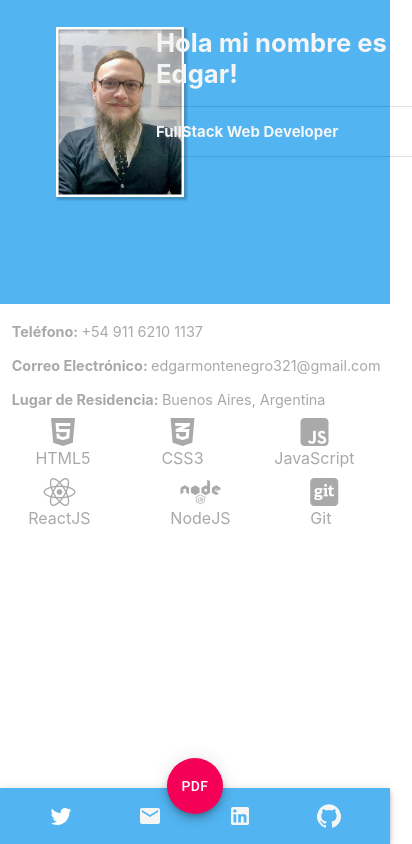
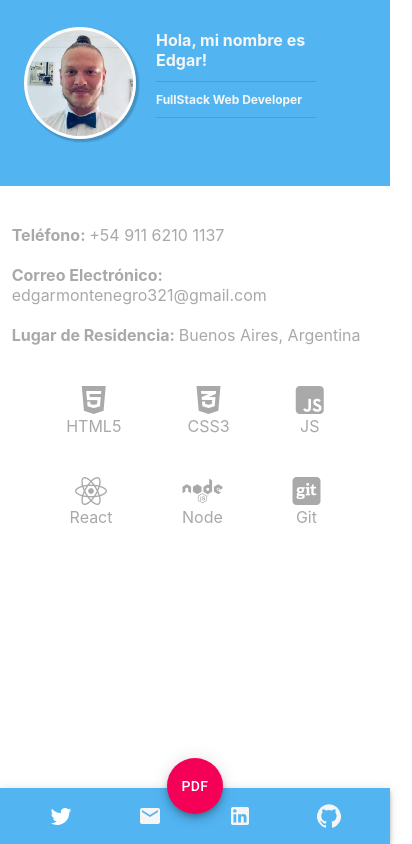
Before and after one commit to Edgarmontenegro123/MyCurriculumVitae, a React (Create React App) app: page / in a window 390 px wide. Shown: the whole page, 412 px wide, since content can reach past the window. Built offline with nearby package versions, Linux system fonts and the light colour scheme.

Commit message:
Fix responsive

```diff
--- a/package.json
+++ b/package.json
@@ -8,6 +8,7 @@
     "@testing-library/jest-dom": "^5.11.4",
     "@testing-library/react": "^11.1.0",
     "@testing-library/user-event": "^12.1.10",
+    "font-awesome": "^4.7.0",
     "react": "^17.0.2",
     "react-dom": "^17.0.2",
     "react-scripts": "4.0.3",
--- a/src/Components/Content/Content.js
+++ b/src/Components/Content/Content.js
@@ -4,20 +4,20 @@ import {makeStyles} from '@material-ui/core/styles'
 const useStyles = makeStyles((theme) => ({
     spanStyle:{
         color: 'darkgrey',
-        [theme.breakpoints.down('sm')]:{
-            marginTop: '15%',
-            fontSize: '0.9rem',
+        [theme.breakpoints.down('xs')]:{
+            marginTop: '10%',
+            fontSize: '1rem',
+            marginLeft: '3%',
+            justifyContent: 'center',
+          },
+        [theme.breakpoints.up('sm')]:{
+            marginTop: '3%',
+            fontSize: '1.2rem',
             marginLeft: '3%'
           },
-        /* [theme.breakpoints.down('sm')]: {
-        marginTop: '5%',
-        fontSize: '0.9rem',
-        marginLeft: '3%'
-        } */
-
-        [theme.breakpoints.down('xl')]:{
-        marginTop: '5%',
-        fontSize: '0.9rem',
+        [theme.breakpoints.up('md')]:{
+        marginTop: '2%',
+        fontSize: '1.3rem',
         marginLeft: '3%'
         }
     }
--- a/src/Components/GridContainer/GridContainer.js
+++ b/src/Components/GridContainer/GridContainer.js
@@ -1,19 +1,23 @@
 import React from 'react'
 import {makeStyles} from '@material-ui/core/styles'
 import Grid from '@material-ui/core/Grid'
-import Photo from '../../Images/EdgarPerfil.jpeg'
+import Photo from '../../Images/EdgarPhoto.jpeg'
 
 const useStyles = makeStyles((theme) => ({
   backUp:{
     padding: theme.spacing(1),
     textAlign: 'left',
-    backgroundColor: '#52B5F2' /* 'rgb(49, 208, 129)' */,
+    backgroundColor: '#52B5F2',
     height: '40vh',
-    [theme.breakpoints.down('sm')]:{
-      height:'25vh',
+    [theme.breakpoints.down('xs')]:{
+      height:'22vh',
       width: 'auto'
     },
-    [theme.breakpoints.down('xl')]:{
+     [theme.breakpoints.up('sm')]:{
+      height:'28vh',
+      width: 'auto'
+    },
+    [theme.breakpoints.up('md')]:{
       height:'36vh',
       width: 'auto'
     }
@@ -21,16 +25,21 @@ const useStyles = makeStyles((theme) => ({
   photo:{
     marginLeft: '3rem',
     width: '12rem',
-    display: 'block',
     boxShadow: '2px 2px 2px 1px rgba(0, 0, 0, 0.2)',
-    [theme.breakpoints.down('sm')]:{
-      marginTop: '10%',
-      width:'7rem',
-      marginLeft: '1rem'
+    borderRadius: '50%',
+    [theme.breakpoints.down('xs')]:{
+      marginTop: '5%',
+      width:'30%',
+      marginLeft: '1rem',
     },
-    [theme.breakpoints.down('xl')]:{
-      marginTop: '5%',
-      width:'8rem',
+     [theme.breakpoints.up('sm')]:{
+      marginTop: '1%',
+      width:'10rem',
+      marginLeft: '2rem',
+    },
+    [theme.breakpoints.up('md')]:{
+      marginTop: '2%',
+      width:'10rem',
       marginLeft: '3rem'
     }
   }
--- /dev/null
+++ b/src/Components/Icons/Icons.css
@@ -0,0 +1,20 @@
+.fab{
+    text-align: center;
+    justify-content: 'space-evenly';
+}
+
+@media(max-width: 959px){
+    .fab{
+        font-size: 2rem
+    }
+}
+@media(min-width: 960px){
+    .fab{
+        font-size: 2.5rem
+    }
+}
+@media(min-width: 1280px){
+    .fab{
+        font-size: 3rem
+    }
+}
--- a/src/Components/Icons/Icons.js
+++ b/src/Components/Icons/Icons.js
@@ -1,37 +1,50 @@
 import React from 'react'
 import {makeStyles} from '@material-ui/core/styles'
+import 'font-awesome/css/font-awesome.min.css';
+import './Icons.css'
 
 const useStyles = makeStyles((theme) => ({
     logosContainer:{
         color: 'darkgrey',
         display: 'flex',
         justifyContent: 'space-around',
-        [theme.breakpoints.down('sm')]:{
-            width:'100%',
-            marginRight: '20%',
-            marginTop: '15%'
+        widht: '100%',
+        marginTop: '10%',
+         [theme.breakpoints.down('xs')]:{
+            marginTop: '10%',
+            marginBottom: '5%',
+            justifyContent: 'space-evenly',
+            textAlign: 'center'
           },
-          /* [theme.breakpoints.down('sm')]: {
-            width:'100%',
-            marginTop: '5%'
-          }, */
-          [theme.breakpoints.down('lg')]:{
-            width:'100%',
-            marginTop: '2%'
-          }
+        [theme.breakpoints.up('sm')]:{
+            marginTop: '5%',
+           justifyContent: 'space-evenly',
+           textAlign: 'center',
+           fontSize: '1.5rem'
+
+          },
+        [theme.breakpoints.up('md')]:{
+            marginTop: '3%',
+            fontSize: '1.5rem'
+          },
+        [theme.breakpoints.up('lg')]:{
+            marginTop: '2%',
+            fontSize: '1.5rem',
+            textAlign: 'center'
+        }
     },
     divLogo:{
         display: 'flex',
         flexDirection: 'column'
     },
-    balance:{
+    /* balance:{
         marginLeft: '-4%'
-    },
-    extra:{
+    }, */
+    /* extra:{
         [theme.breakpoints.up('md')]:{
             display: 'flex'
           }
-    }
+    } */
 }))
 
 export default function Icons(){
@@ -41,24 +54,24 @@ export default function Icons(){
         <div className = {classes.extra}>
             <div className = {classes.logosContainer}>
                 <div className = {classes.divLogo}>
-                    <i style = {{fontSize: '2rem', textAlign: 'center'}} class="fab fa-html5"></i>HTML5
+                    <i className="fab fa-html5"></i>HTML5
                 </div>
                 <div className = {classes.divLogo}>
-                    <i style = {{fontSize: '2rem', textAlign: 'center'}} class="fab fa-css3-alt"></i>CSS3
+                    <i className="fab fa-css3-alt"></i>CSS3
                 </div>
                 <div className = {classes.divLogo}>
-                    <i style = {{fontSize: '2rem', textAlign: 'center'}} class="fab fa-js-square"></i>JavaScript
+                    <i className="fab fa-js-square"></i>JS
                 </div>
             </div>
-            <div className = {classes.logosContainer} style = {{marginLeft: '-3%'}}>
+            <div className = {classes.logosContainer}>
                 <div className = {classes.divLogo}>
-                    <i style = {{fontSize: '2rem', textAlign: 'center'}} class="fab fa-react"></i>ReactJS
+                    <i className="fab fa-react"></i>React
                 </div>
                 <div className = {classes.divLogo}>
-                    <i style = {{fontSize: '2rem', textAlign: 'center'}} class="fab fa-node"></i>NodeJS
+                    <i className="fab fa-node"></i>Node
                 </div>
                 <div className = {classes.divLogo}>
-                    <i style = {{fontSize: '2rem', textAlign: 'center'}} class="fab fa-git-square"></i>Git
+                    <i className="fab fa-git-square"></i>Git
                 </div>
             </div>
         </div>
--- a/src/Components/Title/Title.js
+++ b/src/Components/Title/Title.js
@@ -8,19 +8,26 @@ const useStyles = makeStyles((theme) => ({
         marginTop: '5%',
         marginLeft: '31%',
         position: 'absolute',
-        [theme.breakpoints.down('sm')]:{
-            width:'16rem',
+        [theme.breakpoints.down('xs')]:{
+            width:'10rem',
+            marginTop: '5%',
             marginLeft: '40%',
+            top: 0,
+            fontSize: '0.5rem'
+          },
+        [theme.breakpoints.up('sm')]:{
+            width:'20rem',
+            marginTop: '5%',
+            marginLeft: '35%',
             top: 0,
             fontSize: '0.8rem'
           },
-        [theme.breakpoints.down('lg')]:{
-        width:'16rem',
+       /*  [theme.breakpoints.up('lg')]:{
+        width:'25rem',
         marginLeft: '40%',
-        fontSize: '0.8rem',
-        /* top: 0, */
+        fontSize: '2rem',
         top: -10
-        }
+        } */
     }
 }))
 
@@ -30,9 +37,9 @@ export default function Title(){
     return(
         <>
             <div className = {classes.divContainer}>
-                <h1>Hola mi nombre es Edgar!</h1>
+                <h1>Hola, mi nombre es Edgar!</h1>
                 <Divider />
-                <h3>FullStack Web Developer</h3>
+                <h2>FullStack Web Developer</h2>
                 <Divider />
             </div>
         </>
```
Also changed, not shown: src/Images/EdgarPhoto.jpeg, 1 other file (tests, documents, lock files or other folders).
